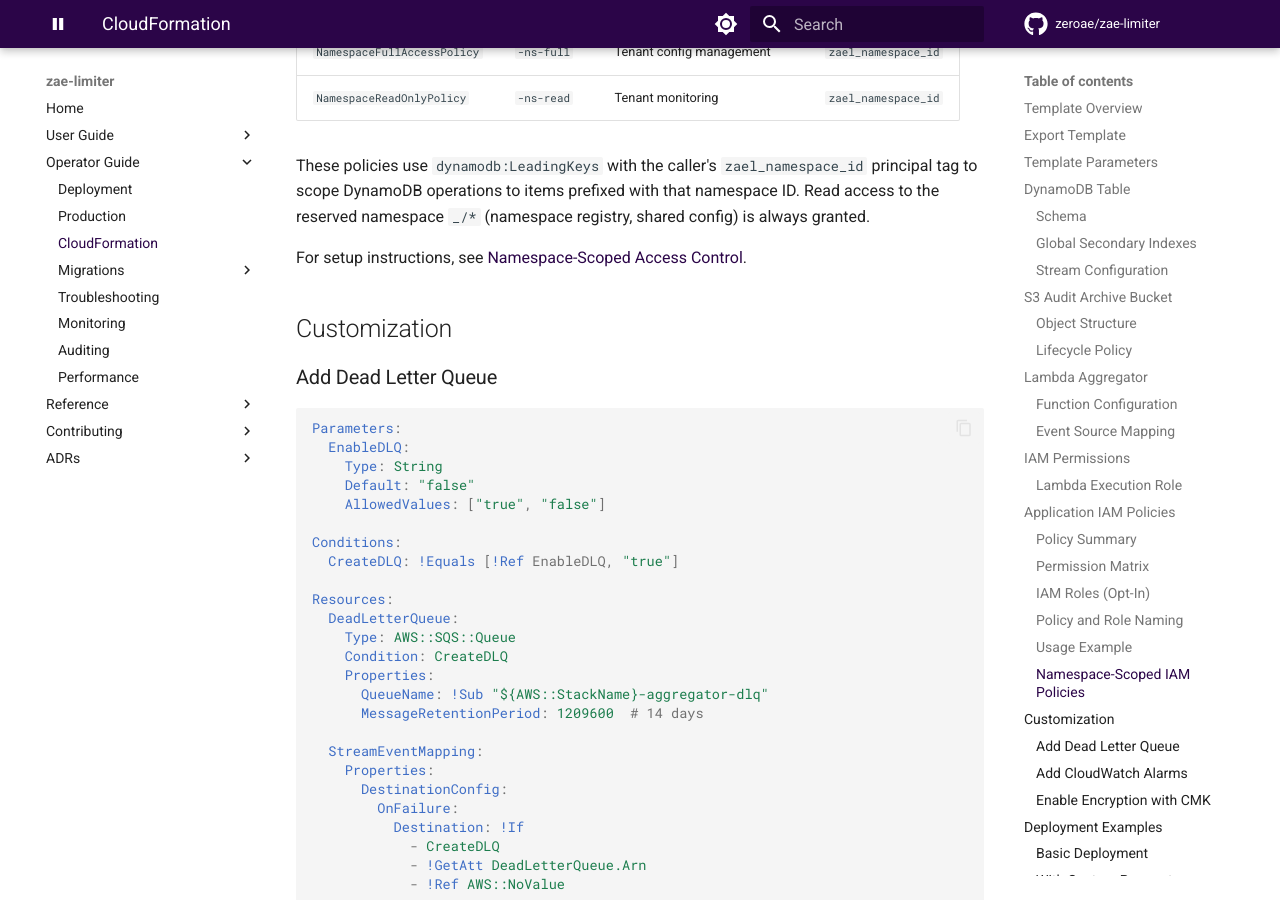
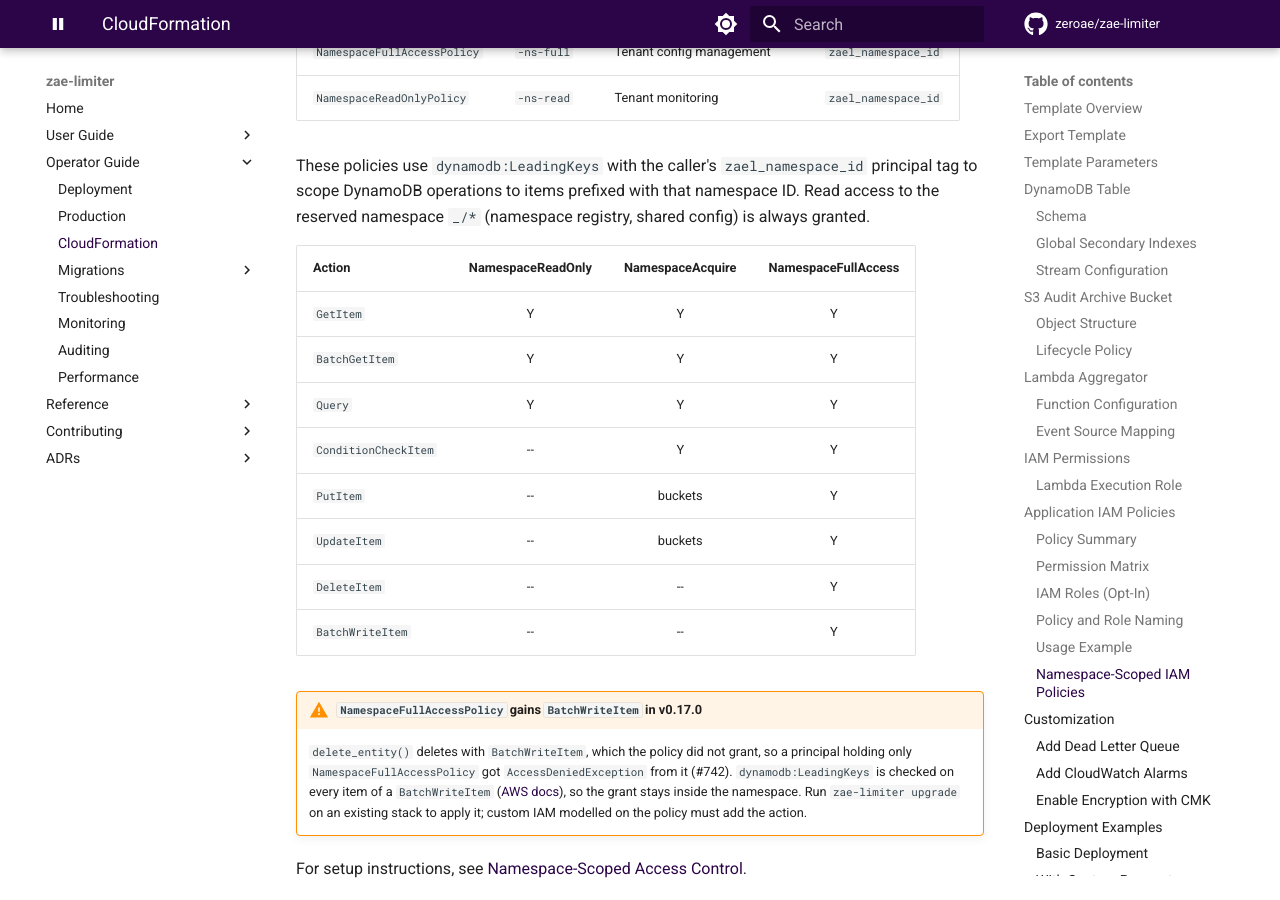
Before and after one commit to zeroae/zae-limiter, an MkDocs documentation site: the page built from docs/infra/cloudformation.md, in a window 1280 px wide and 900 px high, scrolled down 10206 px. Built offline with MkDocs 1.6.1 and Material for MkDocs 9.7.7, drawn with Linux system fonts in a browser that asks for light colours; comment, search, counter and statistics services are not loaded; the version menu is left out.

Commit message:
🐛 fix(infra): grant BatchWriteItem in the ns-full policy
NamespaceFullAccessPolicy is meant for all operations within a
namespace, but it did not grant dynamodb:BatchWriteItem, which
delete_entity deletes with. A principal holding only ns-full got
AccessDeniedException from delete_entity. The table-level full policy
already grants it.

The action joins the existing namespace statement: BatchWriteItem
supports the dynamodb:LeadingKeys condition key and it is checked per
item, so the grant stays inside the caller's namespace and the reserved
"_/" prefix (AWS service reference and the DynamoDB fine-grained access
control guide, which lists BatchWriteItem under a LeadingKeys policy).
Only the PolicyDocument changes, never the Description, so an existing
stack picks it up through zae-limiter upgrade without a replacement.

The IAM parity test pins the new action set; the docs gain a
namespace-policy permission matrix and an upgrade note; the AWS e2e
ns-full role test now also deletes an entity.

Refs #742

Co-Authored-By: Claude Opus 5.5 <noreply@anthropic.com>
Claude-Session: https://claude.ai/code/session_017XzYMYKXNcZNQYS3xQhFdc

```diff
--- a/docs/infra/cloudformation.md
+++ b/docs/infra/cloudformation.md
@@ -447,6 +447,25 @@ The template also creates three namespace-scoped policies that restrict DynamoDB
 
 These policies use `dynamodb:LeadingKeys` with the caller's `zael_namespace_id` principal tag to scope DynamoDB operations to items prefixed with that namespace ID. Read access to the reserved namespace `_/*` (namespace registry, shared config) is always granted.
 
+| Action | NamespaceReadOnly | NamespaceAcquire | NamespaceFullAccess |
+|--------|:-----------------:|:----------------:|:-------------------:|
+| `GetItem` | Y | Y | Y |
+| `BatchGetItem` | Y | Y | Y |
+| `Query` | Y | Y | Y |
+| `ConditionCheckItem` | -- | Y | Y |
+| `PutItem` | -- | buckets | Y |
+| `UpdateItem` | -- | buckets | Y |
+| `DeleteItem` | -- | -- | Y |
+| `BatchWriteItem` | -- | -- | Y |
+
+!!! warning "`NamespaceFullAccessPolicy` gains `BatchWriteItem` in v0.17.0"
+    `delete_entity()` deletes with `BatchWriteItem`, which the policy did not grant, so a
+    principal holding only `NamespaceFullAccessPolicy` got `AccessDeniedException` from it
+    (#742). `dynamodb:LeadingKeys` is checked on every item of a `BatchWriteItem`
+    ([AWS docs](https://docs.aws.amazon.com/amazondynamodb/latest/developerguide/specifying-conditions.html)),
+    so the grant stays inside the namespace. Run `zae-limiter upgrade` on an existing
+    stack to apply it; custom IAM modelled on the policy must add the action.
+
 For setup instructions, see [Namespace-Scoped Access Control](production.md#namespace-scoped-access-control).
 
 ## Customization
--- a/src/zae_limiter/infra/cfn_template.yaml
+++ b/src/zae_limiter/infra/cfn_template.yaml
@@ -701,6 +701,10 @@ Resources:
               - dynamodb:PutItem
               - dynamodb:UpdateItem
               - dynamodb:DeleteItem
+              # delete_entity deletes with BatchWriteItem (#742). LeadingKeys
+              # is checked on every item it writes, so the condition below
+              # keeps it inside the namespace.
+              - dynamodb:BatchWriteItem
               - dynamodb:ConditionCheckItem
             Resource:
               - !GetAtt RateLimitsTable.Arn
```
Also changed, not shown: CLAUDE.md (+3 -0 lines), docs/infra/deployment.md (+8 -0 lines), docs/infra/production.md (+2 -0 lines), 2 other files.
